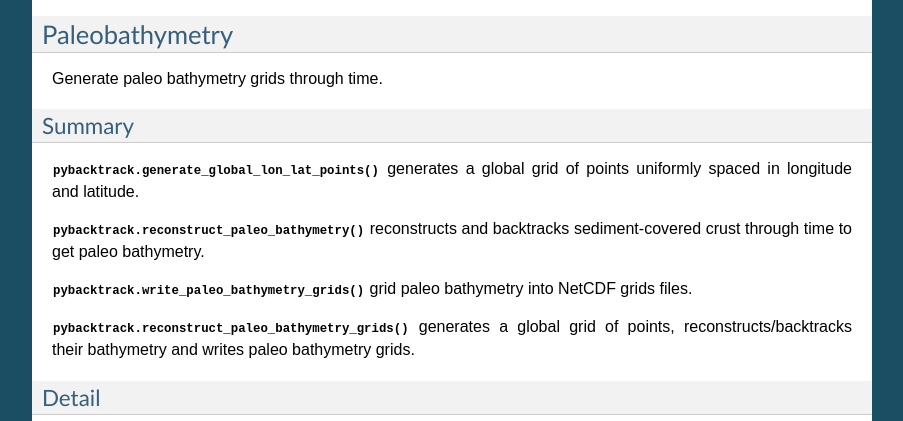
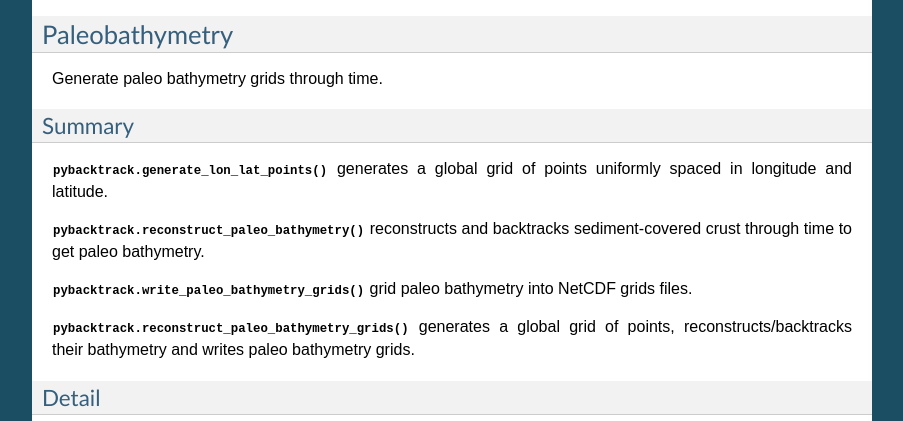
Before and after one commit to EarthByte/pyBacktrack, a Sphinx documentation site: the page built from docs/pybacktrack_reference.rst, in a window 1280 px wide and 900 px high, scrolled down 2357 px, cut to the strip 96-517 px from the top of the window. Shown: the whole strip, without its empty margins (198-1101 px from the left). Built offline with Sphinx 7.4.7, drawn with Linux system fonts in a browser that asks for light colours.

Commit message:
Remove 'global' from generate_global_lon_lat_points() in case later add options to restrict to a region. Also document new paleobathymetry functions added in version 1.4.

```diff
--- a/docs/pybacktrack_reference.rst
+++ b/docs/pybacktrack_reference.rst
@@ -77,7 +77,7 @@ Generate paleo bathymetry grids through time.
 Summary
 ^^^^^^^
 
-:func:`pybacktrack.generate_global_lon_lat_points` generates a global grid of points uniformly spaced in longitude and latitude.
+:func:`pybacktrack.generate_lon_lat_points` generates a global grid of points uniformly spaced in longitude and latitude.
 
 :func:`pybacktrack.reconstruct_paleo_bathymetry` reconstructs and backtracks sediment-covered crust through time to get paleo bathymetry.
 
@@ -88,7 +88,7 @@ Summary
 Detail
 ^^^^^^
 
-.. autofunction:: pybacktrack.generate_global_lon_lat_points
+.. autofunction:: pybacktrack.generate_lon_lat_points
 
 .. autofunction:: pybacktrack.reconstruct_paleo_bathymetry
 
--- a/pybacktrack/__init__.py
+++ b/pybacktrack/__init__.py
@@ -45,7 +45,7 @@ from .backstrip import \
 
 from .paleo_bathymetry import \
     reconstruct_backtrack_bathymetry as reconstruct_paleo_bathymetry, \
-    generate_global_lon_lat_points, \
+    generate_lon_lat_points, \
     write_bathymetry_grids as write_paleo_bathymetry_grids, \
     reconstruct_backtrack_bathymetry_and_write_grids as reconstruct_paleo_bathymetry_grids
 
```
Also changed, not shown: 1 other file.
